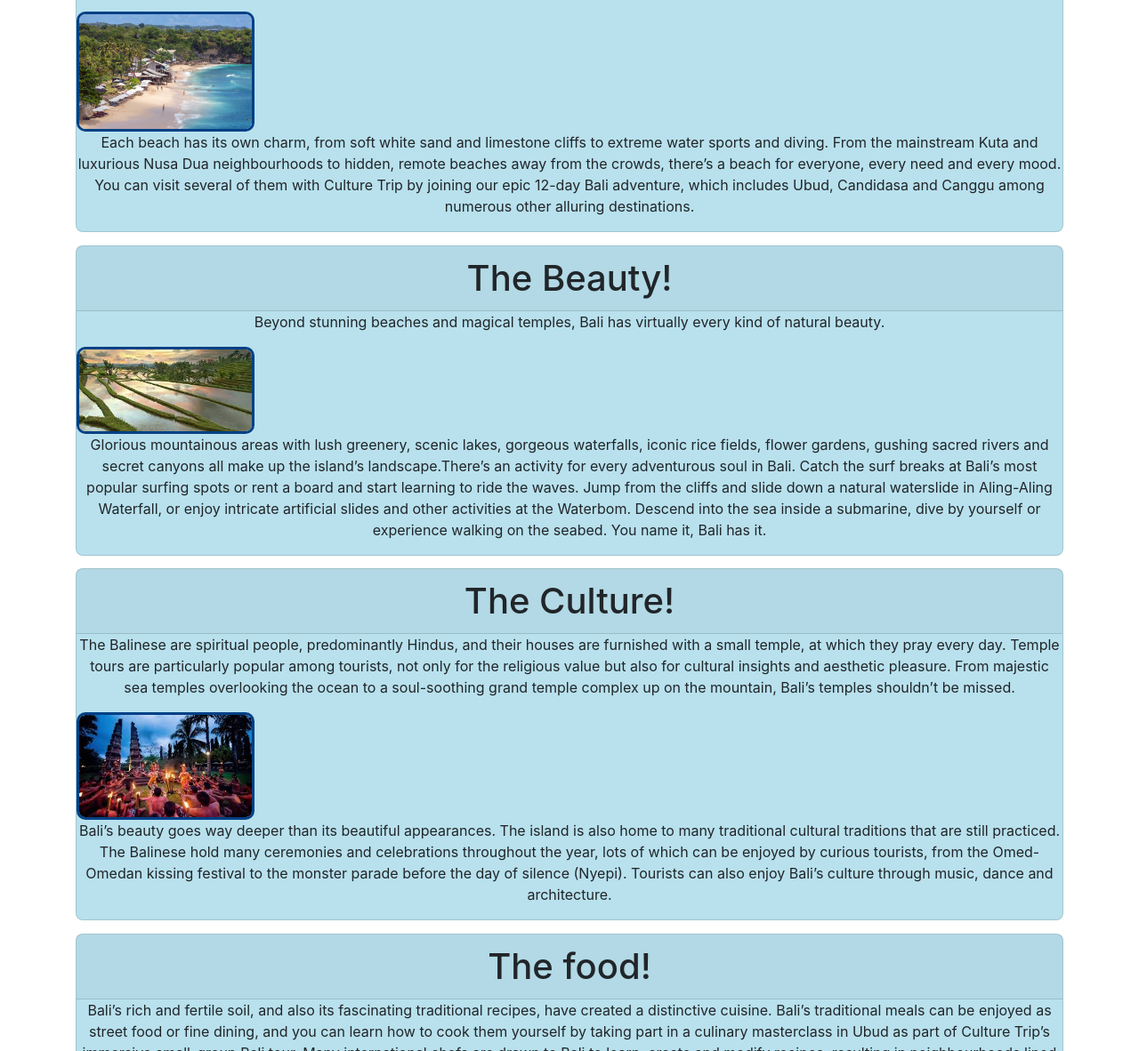
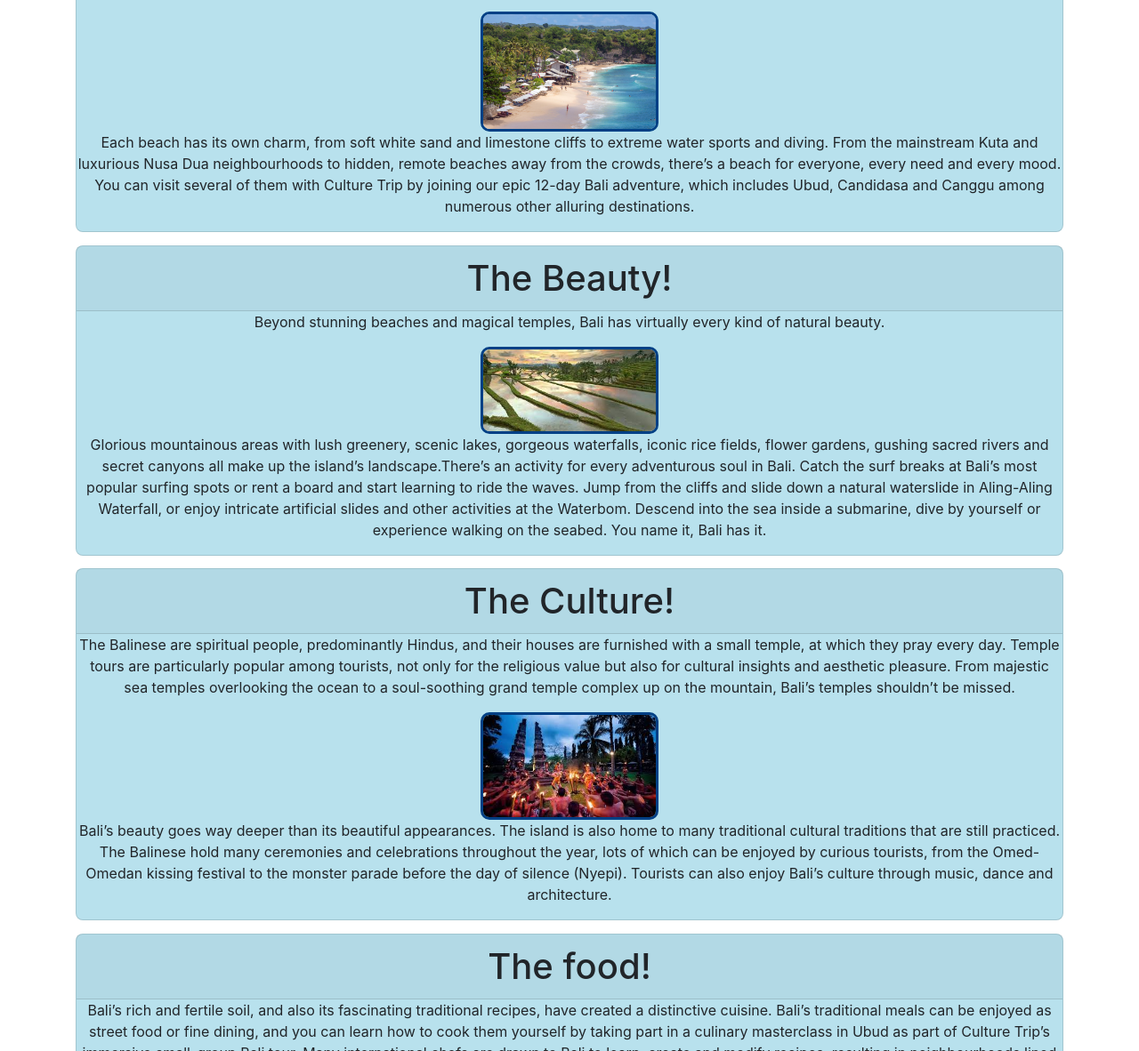
Before and after one commit to selinda-c/vacation, a plain HTML site: page index.html in a window 1280 px wide. Shown: the part 638-1820 px from the top of the page at 89% size. Drawn offline with Linux system fonts and the light colour scheme.

Commit message:
centered all images

```diff
--- a/index.html
+++ b/index.html
@@ -26,27 +26,35 @@
     <div class="card">
       <h1 class="card-header">The beaches!</h1>
       <p div class="title">The unending list of stunning beaches is probably the most obvious reason to visit this tropical paradise in the Indonesian archipelago.</p>
-      <img src="img/beach.jpg">
+      <div class="img">
+        <img src="img/beach.jpg">
+      </div>
       <p class="subtitle">Each beach has its own charm, from soft white sand and limestone cliffs to extreme water sports and diving. From the mainstream Kuta and luxurious Nusa Dua neighbourhoods to hidden, remote beaches away from the crowds, there’s a beach for everyone, every need and every mood. You can visit several of them with Culture Trip by joining our epic 12-day Bali adventure, which includes Ubud, Candidasa and Canggu among numerous other alluring destinations.</p>
     </div>
     <div class="card">
       <h1 class="card-header">The Beauty!</h1>
       <p div class="title">Beyond stunning beaches and magical temples, Bali has virtually every kind of natural beauty.
       </p>
-      <img src="img/nature.jpg">
+      <div class="img">
+        <img src="img/nature.jpg">
+      </div>
       <p class="subtitle">Glorious mountainous areas with lush greenery, scenic lakes, gorgeous waterfalls, iconic rice fields, flower gardens, gushing sacred rivers and secret canyons all make up the island’s landscape.There’s an activity for every adventurous soul in Bali. Catch the surf breaks at Bali’s most popular surfing spots or rent a board and start learning to ride the waves. Jump from the cliffs and slide down a natural waterslide in Aling-Aling Waterfall, or enjoy intricate artificial slides and other activities at the Waterbom. Descend into the sea inside a submarine, dive by yourself or experience walking on the seabed. You name it, Bali has it.</p>
     </div>
     <div class="card">
       <h1 class="card-header">The Culture!</h1>
       <p div class="title">The Balinese are spiritual people, predominantly Hindus, and their houses are furnished with a small temple, at which they pray every day. Temple tours are particularly popular among tourists, not only for the religious value but also for cultural insights and aesthetic pleasure. From majestic sea temples overlooking the ocean to a soul-soothing grand temple complex up on the mountain, Bali’s temples shouldn’t be missed.
       </p>
-      <img src="img/culture.jpg">
+      <div class="img">
+       <img src="img/culture.jpg">
+      </div>
       <p class="subtitle">Bali’s beauty goes way deeper than its beautiful appearances. The island is also home to many traditional cultural traditions that are still practiced. The Balinese hold many ceremonies and celebrations throughout the year, lots of which can be enjoyed by curious tourists, from the Omed-Omedan kissing festival to the monster parade before the day of silence (Nyepi). Tourists can also enjoy Bali’s culture through music, dance and architecture.</p>
     </div>
     <div class="card">
       <h1 class="card-header">The food!</h1>
       <p div class="title">Bali’s rich and fertile soil, and also its fascinating traditional recipes, have created a distinctive cuisine. Bali’s traditional meals can be enjoyed as street food or fine dining, and you can learn how to cook them yourself by taking part in a culinary masterclass in Ubud as part of Culture Trip’s immersive small-group Bali tour. Many international chefs are drawn to Bali to learn, create and modify recipes, resulting in neighbourhoods lined with restaurants, each with their own concepts. Bali also has no shortage of restaurants with international menus — American, Mexican, Greek, Chinese, French, Indian… There are also many restaurants serving organic, vegan or even raw food.</p>
-      <img src="img/food.jpg">
+      <div class="img">
+        <img src="img/food.jpg">
+      </div>
       <p class="subtitle">Each beach has its own charm, from soft white sand and limestone cliffs to extreme water sports and diving. From the mainstream Kuta and luxurious Nusa Dua neighbourhoods to hidden, remote beaches away from the crowds, there’s a beach for everyone, every need and every mood. You can visit several of them with Culture Trip by joining our epic 12-day Bali adventure, which includes Ubud, Candidasa and Canggu among numerous other alluring destinations.</p>
     </div>
     <div class="card">
```
